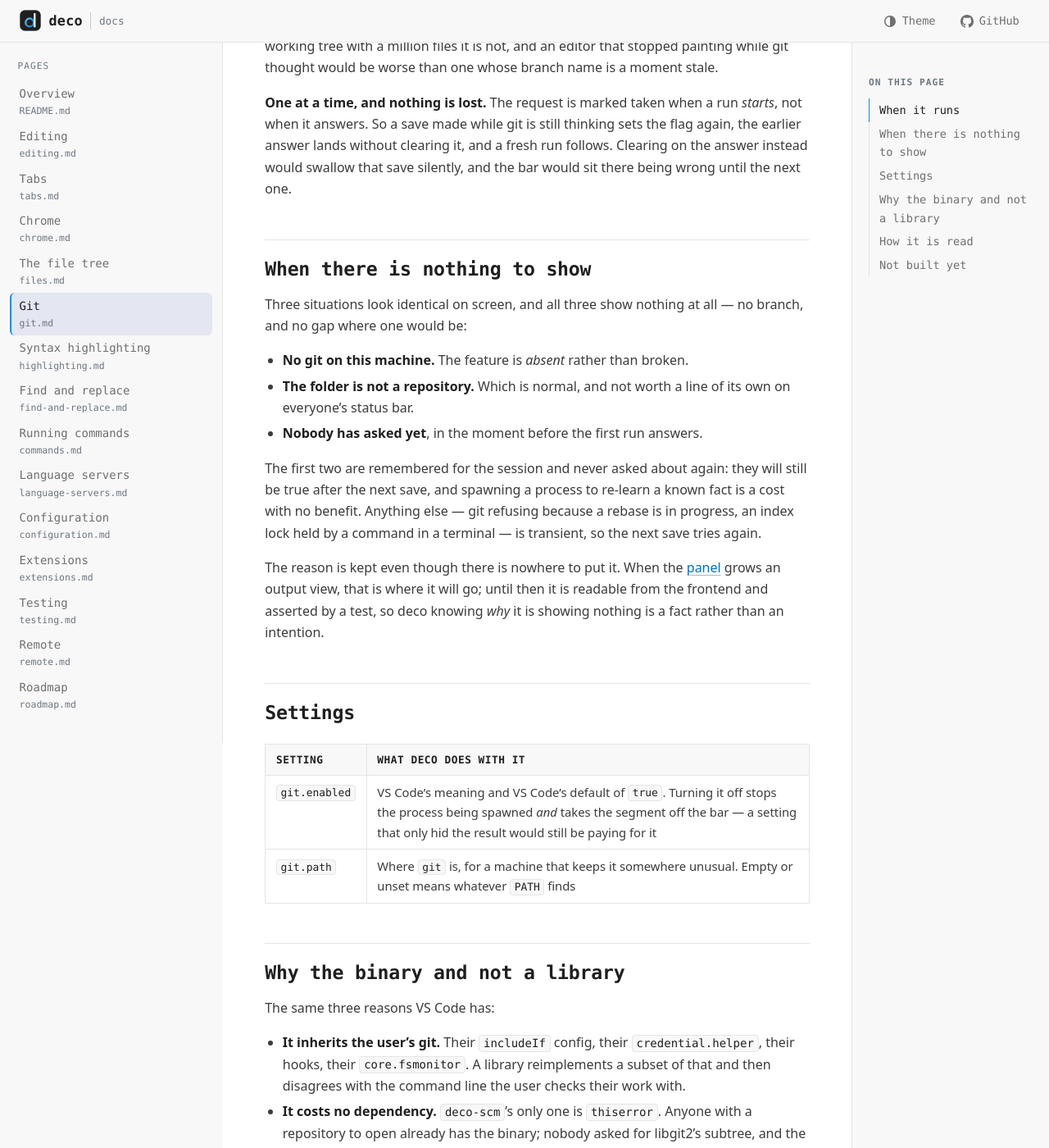
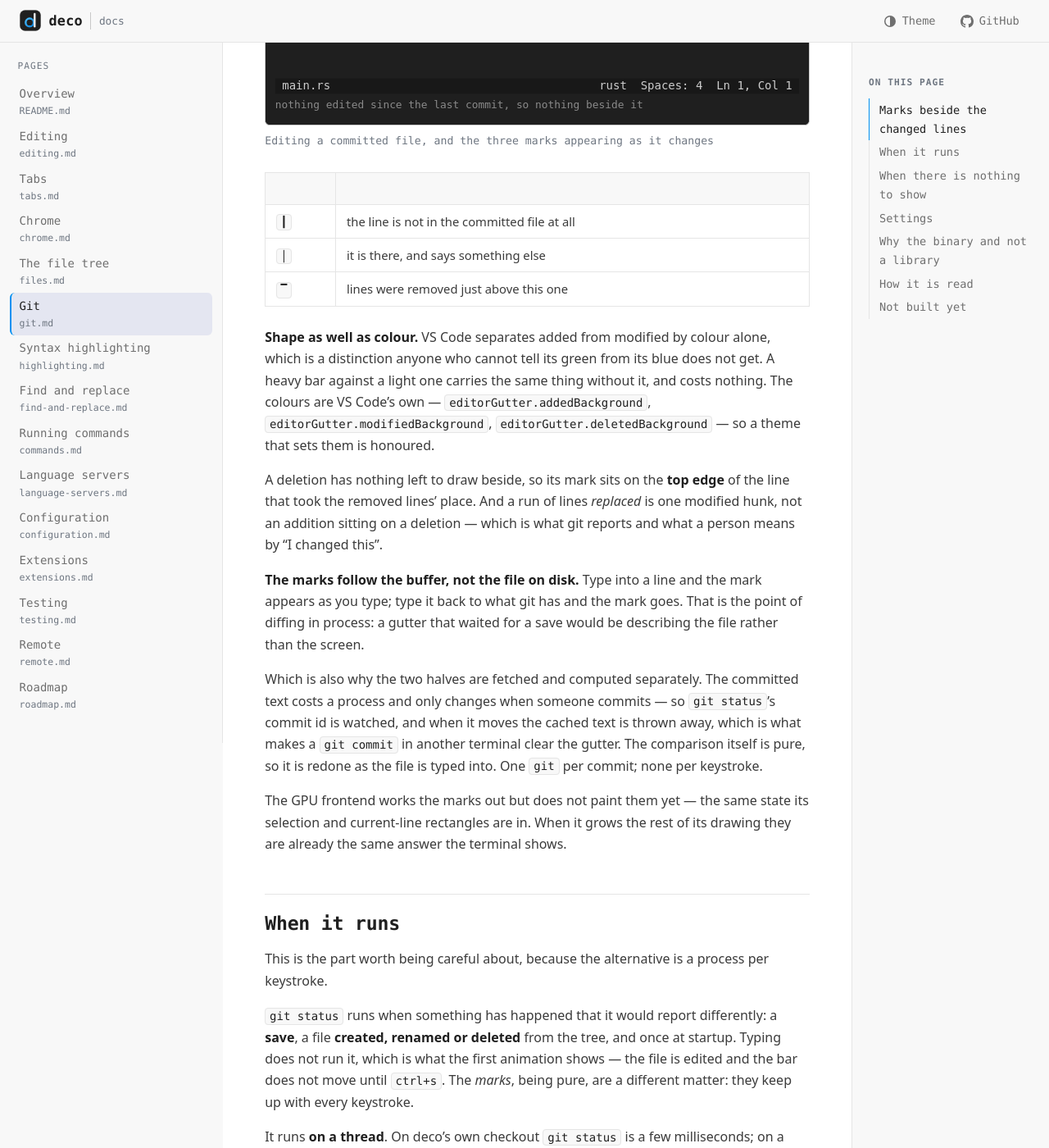
Before and after one commit to sabas0ba/deco, a Jekyll site: the page built from docs/git.md, in a window 1280 px wide and 1400 px high, scrolled down 1447 px. Shown: the whole window at 82% size. Built offline with Jekyll 4.4.1, drawn with Linux system fonts in a browser that asks for light colours; our own code applies the rules of GitHub Pages for plain Markdown files; some of the changed text lies outside the part shown.

Commit message:
docs(git): the gutter marks, with a demonstration that earns it
The page gains the second stage, and an animation generated from the
real renderer: a committed file edited with real keys, and each of the
three marks appearing as the edit that causes it is made.

Getting that animation right took two corrections worth recording. The
first version refreshed the marks per keystroke rather than per frame,
so `type_text` — which does not go through the key path — drew a gutter
one edit stale; the refresh now happens in `capture`, which is where the
frontend does it too. The second was mine: I counted the marks in the
generated SVG and found them, but the glyphs were in my own captions
rather than on screen. Filtering the caption elements out showed only
two of the three marks were really there, because a changed line and a
new line next to each other are one hunk, not two — which is what git
reports and what the page now says.

Each frame was checked against the real renderer before the page claimed
anything about it.

````diff
--- a/docs/git.md
+++ b/docs/git.md
@@ -3,9 +3,10 @@
 ![The branch in the status bar, unmoved by typing and refreshed by a save and a new file](img/git-status.svg)
 
 deco reads git the way VS Code does: by running the `git` binary and parsing
-what it says. No library is linked. The first of the three stages is built —
-**the branch and what differs from it, in the status bar**. The gutter marks and
-the source-control view are still [planned](roadmap.md#git).
+what it says. No library is linked. Two of the three stages are built — **the
+branch and what differs from it, in the status bar**, and **marks beside the
+lines that changed**. The source-control view is still
+[planned](roadmap.md#git).
 
 ```
 main ±2 ↑2
@@ -26,6 +27,44 @@ signal.
 one thing to think about, so it counts once — otherwise the bar would disagree
 with the list that the source-control view will show.
 
+## Marks beside the changed lines
+
+![Editing a committed file, and the three marks appearing as it changes](img/git-gutter.svg)
+
+| | |
+| --- | --- |
+| `┃` | the line is not in the committed file at all |
+| `│` | it is there, and says something else |
+| `▔` | lines were removed just above this one |
+
+**Shape as well as colour.** VS Code separates added from modified by colour
+alone, which is a distinction anyone who cannot tell its green from its blue
+does not get. A heavy bar against a light one carries the same thing without
+it, and costs nothing. The colours are VS Code's own —
+`editorGutter.addedBackground`, `editorGutter.modifiedBackground`,
+`editorGutter.deletedBackground` — so a theme that sets them is honoured.
+
+A deletion has nothing left to draw beside, so its mark sits on the **top edge**
+of the line that took the removed lines' place. And a run of lines *replaced* is
+one modified hunk, not an addition sitting on a deletion — which is what git
+reports and what a person means by "I changed this".
+
+**The marks follow the buffer, not the file on disk.** Type into a line and the
+mark appears as you type; type it back to what git has and the mark goes. That
+is the point of diffing in process: a gutter that waited for a save would be
+describing the file rather than the screen.
+
+Which is also why the two halves are fetched and computed separately. The
+committed text costs a process and only changes when someone commits — so
+`git status`'s commit id is watched, and when it moves the cached text is thrown
+away, which is what makes a `git commit` in another terminal clear the gutter.
+The comparison itself is pure, so it is redone as the file is typed into. One
+`git` per commit; none per keystroke.
+
+The GPU frontend works the marks out but does not paint them yet — the same
+state its selection and current-line rectangles are in. When it grows the rest
+of its drawing they are already the same answer the terminal shows.
+
 ## When it runs
 
 This is the part worth being careful about, because the alternative is a process
@@ -33,8 +72,9 @@ per keystroke.
 
 `git status` runs when something has happened that it would report differently:
 a **save**, a file **created, renamed or deleted** from the tree, and once at
-startup. Typing does not run it, which is what the animation above shows — the
-file is edited and the bar does not move until `ctrl+s`.
+startup. Typing does not run it, which is what the first animation shows — the
+file is edited and the bar does not move until `ctrl+s`. The *marks*, being
+pure, are a different matter: they keep up with every keystroke.
 
 It runs **on a thread**. On deco's own checkout `git status` is a few
 milliseconds; on a working tree with a million files it is not, and an editor
@@ -74,6 +114,7 @@ is showing nothing is a fact rather than an intention.
 | --- | --- |
 | `git.enabled` | VS Code's meaning and VS Code's default of `true`. Turning it off stops the process being spawned *and* takes the segment off the bar — a setting that only hid the result would still be paying for it |
 | `git.path` | Where `git` is, for a machine that keeps it somewhere unusual. Empty or unset means whatever `PATH` finds |
+| `git.decorations.enabled` | The gutter marks. Turning it off stops the committed text being fetched as well, not just the marks being drawn — the branch stays in the status bar |
 
 ## Why the binary and not a library
 
@@ -92,9 +133,22 @@ The same three reasons VS Code has:
 
 ## How it is read
 
-`git status --porcelain=v2 --branch -z --untracked-files=all`, run as an
-argument vector with no shell anywhere near it — a branch called `$(rm -rf ~)`
-is a legal branch name.
+`git status --porcelain=v2 --branch -z --untracked-files=all` for the bar, and
+`git show HEAD:<path>` for the committed text behind the marks. Both run as an
+argument vector with no shell anywhere near them — a branch called
+`$(rm -rf ~)` is a legal branch name.
+
+**Every path is relative to the repository**, which is what git reports in and
+answers about. Not to the folder deco was started in: opening a subdirectory of
+a repository is an ordinary thing to do, and the two coordinate systems
+disagree the moment somebody does. `git rev-parse --show-toplevel` is asked once
+so they cannot drift. (`HEAD:./a` would be the other thing — resolved against
+the working directory — and a gutter drawn from the wrong blob looks exactly
+like one drawn from the right blob.)
+
+`git show` is deliberately run **without** `--textconv`: a repository can
+configure a filter that runs an arbitrary program to render a file, and a
+gutter is not worth executing someone's `.gitattributes` for.
 
 `--untracked-files=all` rather than git's default of `normal`, which collapses a
 new directory into one `? newdir/` record. The count above is one per *file*, and
@@ -109,8 +163,15 @@ that a path may legally contain — so a parser would have to undo git's quoting
 exactly, and would get it wrong for precisely the files most likely to expose the
 mistake. With `-z` every field ends at a NUL and there is no quoting at all.
 
-The parser is pure: hand it the bytes, get back a status, with no process, no
-filesystem and no clock involved. A detached head, an unborn branch, a rename, a
+The diff is Myers' — the algorithm `git diff` itself uses. Its common prefix and
+suffix come off before the search starts, so an edit in a thousand-line file
+costs what the edit is worth rather than what the file is; and the search gives
+up after two thousand edits, because a file replaced wholesale has no gutter
+worth drawing. Past that the middle becomes one modified block and says so,
+rather than the marks quietly being approximate.
+
+The status parser is pure: hand it the bytes, get back a status, with no
+process, no filesystem and no clock involved. A detached head, an unborn branch, a rename, a
 merge conflict and a path with spaces in it are each a test with a string
 literal in it rather than a repository CI has to build.
 
````
Also changed, not shown: other parts of docs/git.md (+0 -5 lines), docs/roadmap.md (+17 -24 lines), README.md, docs/img/git-gutter.svg (added), 1 other file.
